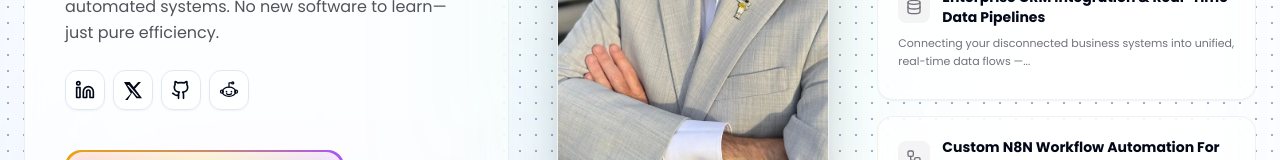
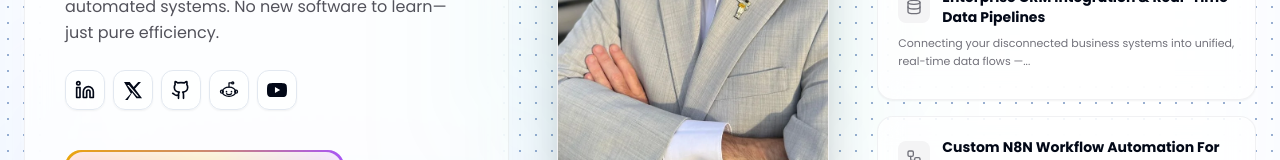
Before and after one commit to famousshea/famous-sheamus-website, a Next.js app: page / in a window 1280 px wide. Shown: the part 497-657 px from the top of the page. Built offline with nearby package versions, Linux system fonts and the light colour scheme.

Commit message:
feat: add YouTube social button to home page and contact page

```diff
--- a/src/app/contact/page.tsx
+++ b/src/app/contact/page.tsx
@@ -44,11 +44,19 @@
   </svg>
 );
 
+// Custom SVG for YouTube logo
+const YoutubeIcon = (props: React.SVGProps<SVGSVGElement>) => (
+  <svg viewBox="0 0 24 24" fill="currentColor" {...props}>
+    <path d="M23.498 6.186a3.016 3.016 0 0 0-2.122-2.136C19.505 3.545 12 3.545 12 3.545s-7.505 0-9.377.505A3.017 3.017 0 0 0 .502 6.186C0 8.07 0 12 0 12s0 3.93.502 5.814a3.016 3.016 0 0 0 2.122 2.136c1.871.505 9.376.505 9.376.505s7.505 0 9.377-.505a3.015 3.015 0 0 0 2.122-2.136C24 15.93 24 12 24 12s0-3.93-.502-5.814zM9.545 15.568V8.432L15.818 12l-6.273 3.568z"/>
+  </svg>
+);
+
 const SOCIAL_LINKS = [
   { name: "LinkedIn", icon: Linkedin, href: "https://www.linkedin.com/in/sheamus-byrne/", color: "hover:bg-[#0077b5] hover:text-white hover:border-[#0077b5]" },
   { name: "X / Twitter", icon: XIcon, href: "https://x.com/famousshea", color: "hover:bg-black hover:text-white hover:border-black dark:hover:bg-zinc-800" },
   { name: "GitHub", icon: Github, href: "https://github.com/famousshea", color: "hover:bg-zinc-900 hover:text-white hover:border-zinc-900 dark:hover:bg-zinc-800" },
   { name: "Reddit", icon: RedditIcon, href: "https://www.reddit.com/user/FamousSheamusAI/", color: "hover:bg-[#FF4500] hover:text-white hover:border-[#FF4500]" },
+  { name: "YouTube", icon: YoutubeIcon, href: "https://www.youtube.com/@famoussheamusai", color: "hover:bg-[#FF0000] hover:text-white hover:border-[#FF0000]" },
 ];
 
 export default function ContactPage() {
--- a/src/components/HeroGreeting.tsx
+++ b/src/components/HeroGreeting.tsx
@@ -43,12 +43,20 @@
   </svg>
 );
 
+// Custom SVG for YouTube logo
+const YoutubeIcon = (props: React.SVGProps<SVGSVGElement>) => (
+  <svg viewBox="0 0 24 24" fill="currentColor" {...props}>
+    <path d="M23.498 6.186a3.016 3.016 0 0 0-2.122-2.136C19.505 3.545 12 3.545 12 3.545s-7.505 0-9.377.505A3.017 3.017 0 0 0 .502 6.186C0 8.07 0 12 0 12s0 3.93.502 5.814a3.016 3.016 0 0 0 2.122 2.136c1.871.505 9.376.505 9.376.505s7.505 0 9.377-.505a3.015 3.015 0 0 0 2.122-2.136C24 15.93 24 12 24 12s0-3.93-.502-5.814zM9.545 15.568V8.432L15.818 12l-6.273 3.568z"/>
+  </svg>
+);
+
 export function HeroGreeting() {
   const socialLinks = [
     { icon: Linkedin, href: "https://www.linkedin.com/in/sheamus-byrne/", color: "hover:text-blue-600" },
     { icon: XIcon, href: "https://x.com/famousshea", color: "hover:text-zinc-900 dark:hover:text-white" },
     { icon: Github, href: "https://github.com/famousshea", color: "hover:text-zinc-900 dark:hover:text-white" },
     { icon: RedditIcon, href: "https://www.reddit.com/user/FamousSheamusAI/", color: "hover:text-[#FF4500]" },
+    { icon: YoutubeIcon, href: "https://www.youtube.com/@famoussheamusai", color: "hover:text-[#FF0000]" },
   ];
 
   return (
```
